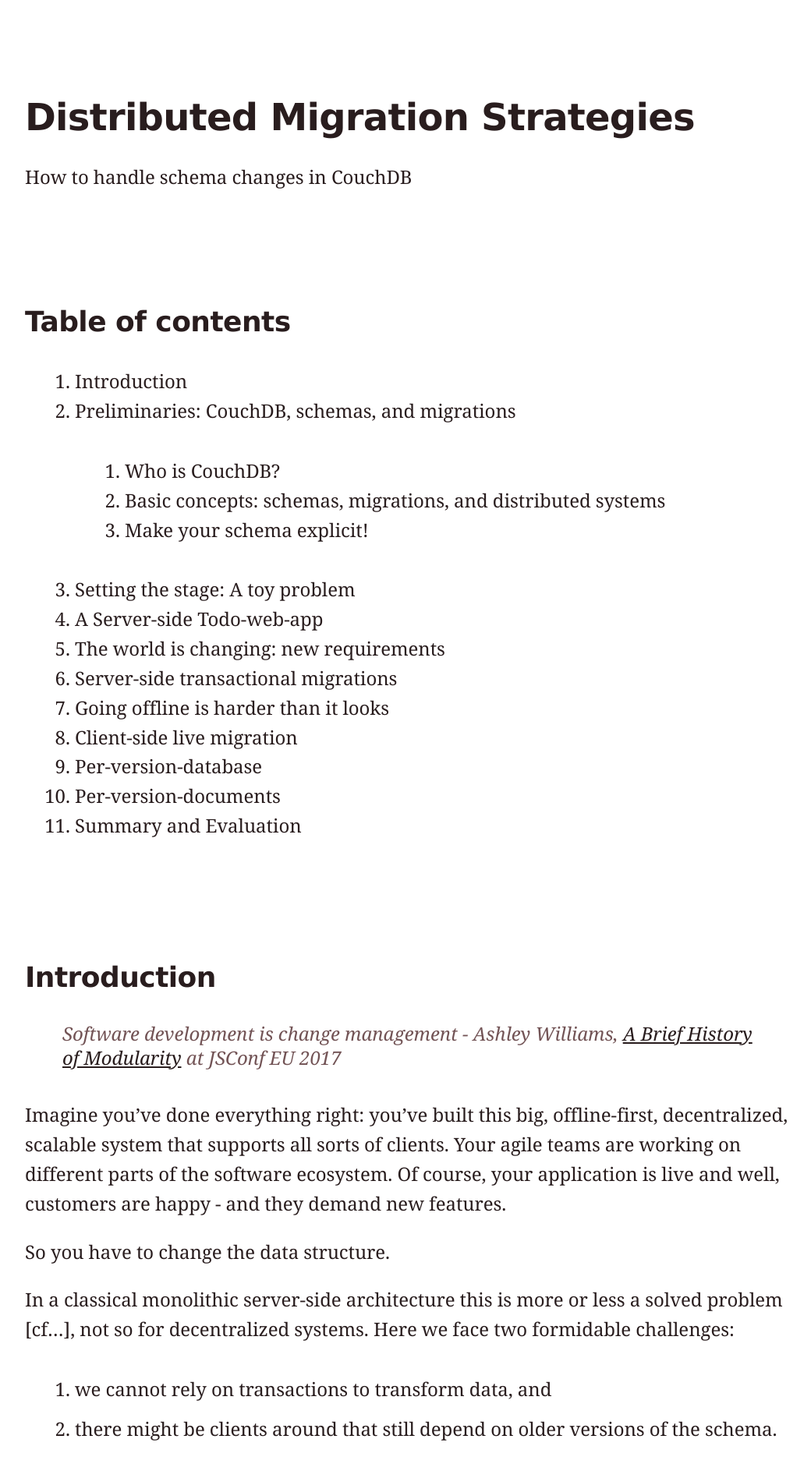
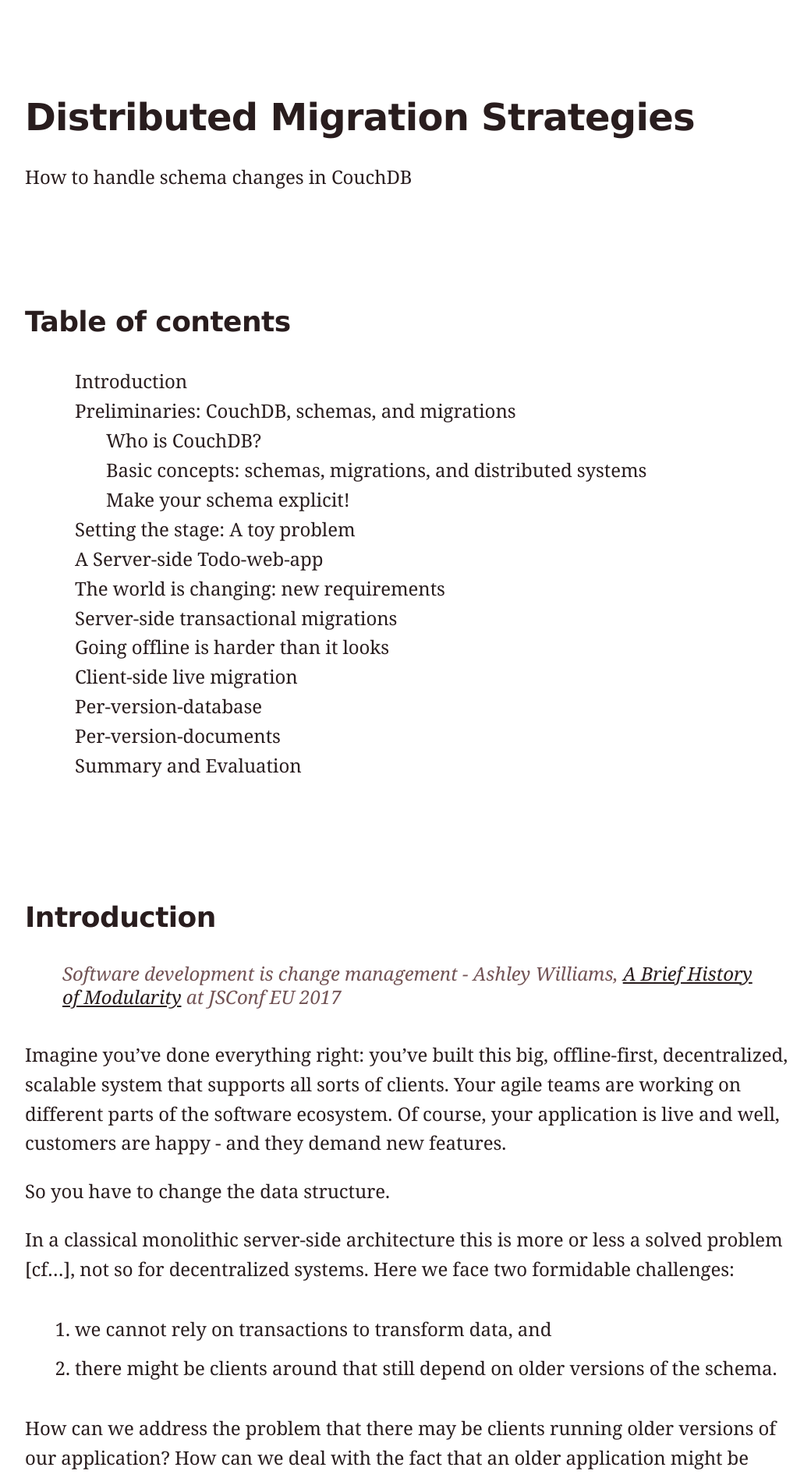
Before and after one commit to jo/sync-tank, a Jekyll site: the page built from index.md, in a window 1280 px wide. Shown: the top 1896 px of the page at 78% size, without its empty margins (96-1136 px from the left). Built offline with Jekyll 4.4.1, drawn with Linux system fonts in a browser that asks for light colours.

Commit message:
toc numbering

```diff
--- a/_layouts/default.html
+++ b/_layouts/default.html
@@ -24,13 +24,6 @@
   a:hover {
     color: #e20074;
     transition: color 0.25s linear 0s;
-  }
-  #markdown-toc a {
-    text-decoration: none;
-  }
-  #markdown-toc li {
-    margin: 0;
-    text-decoration: none;
   }
   li, p {
     max-width: 42em;
@@ -59,6 +52,19 @@
   li {
     margin: 1ex 0;
     max-width: 38em;
+  }
+  #markdown-toc, #markdown-toc ol {
+    list-style-type: none;
+  }
+  #markdown-toc a {
+    text-decoration: none;
+  }
+  #markdown-toc li {
+    margin: 0;
+    text-decoration: none;
+  }
+  #markdown-toc li ol {
+    margin: 0;
   }
   h2, h3, h4 {
     padding-top: 6ex;
```
